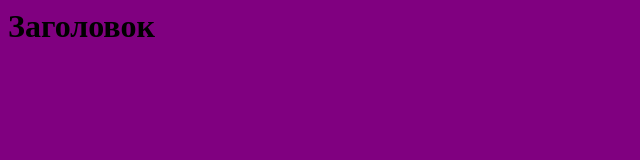
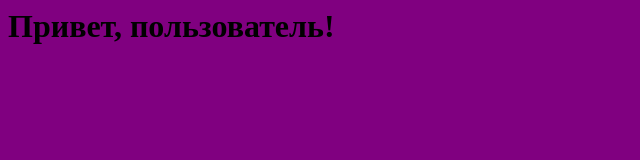
Before and after one commit to Angelinka0104/Laborator, a plain HTML site: page index.html in a window 1280 px wide. Shown: the whole page, without its empty margins (0-640 px from the left). Drawn offline with Linux system fonts and the light colour scheme.

Commit message:
добавили приветствие

```diff
--- a/index.html
+++ b/index.html
@@ -6,5 +6,5 @@
         <link rel="stylesheet" href="style.css">
     </head>
 <body>
-    <h1>Заголовок</h1>
+    <h1>Привет, пользователь!</h1>
 </body>
```
